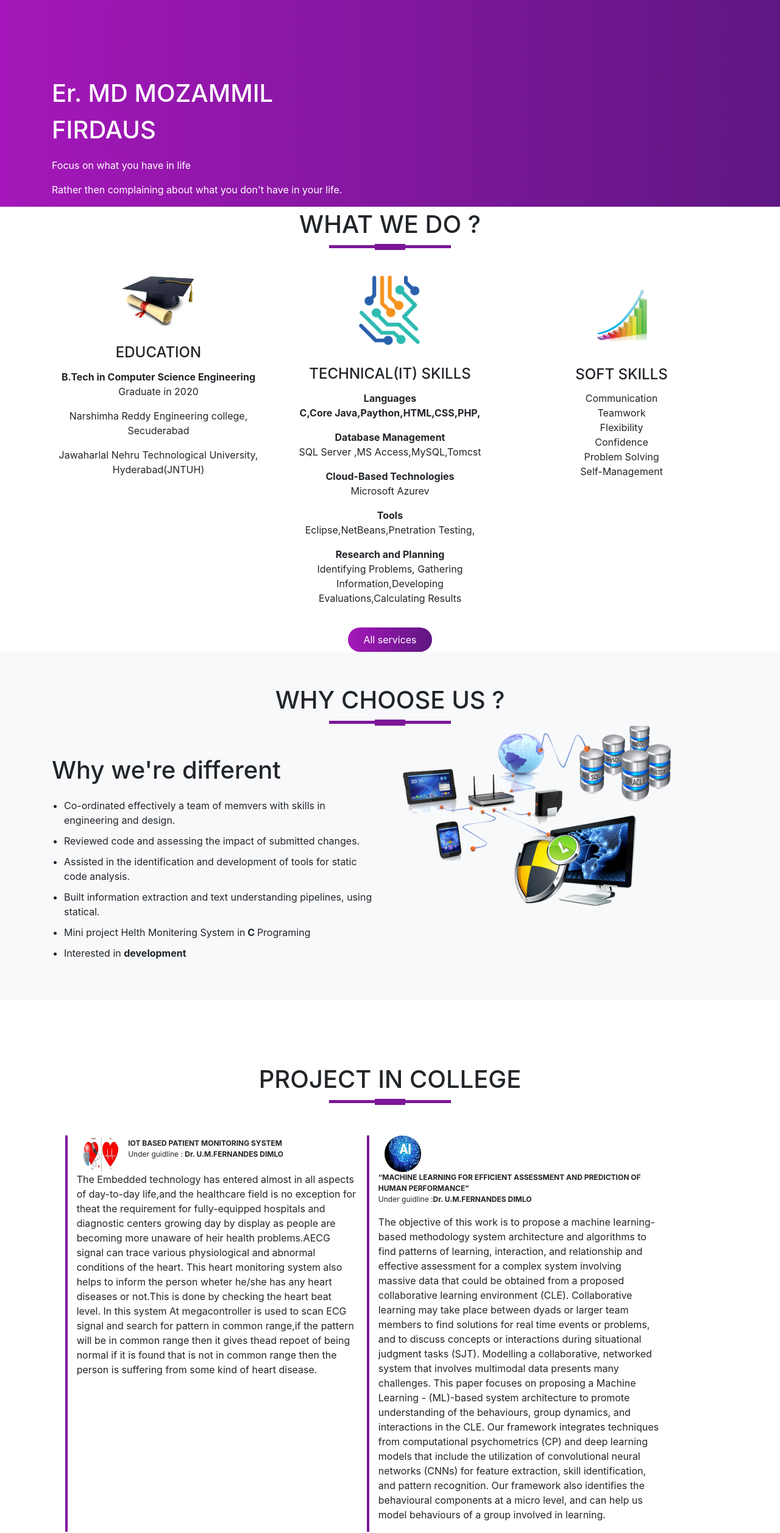
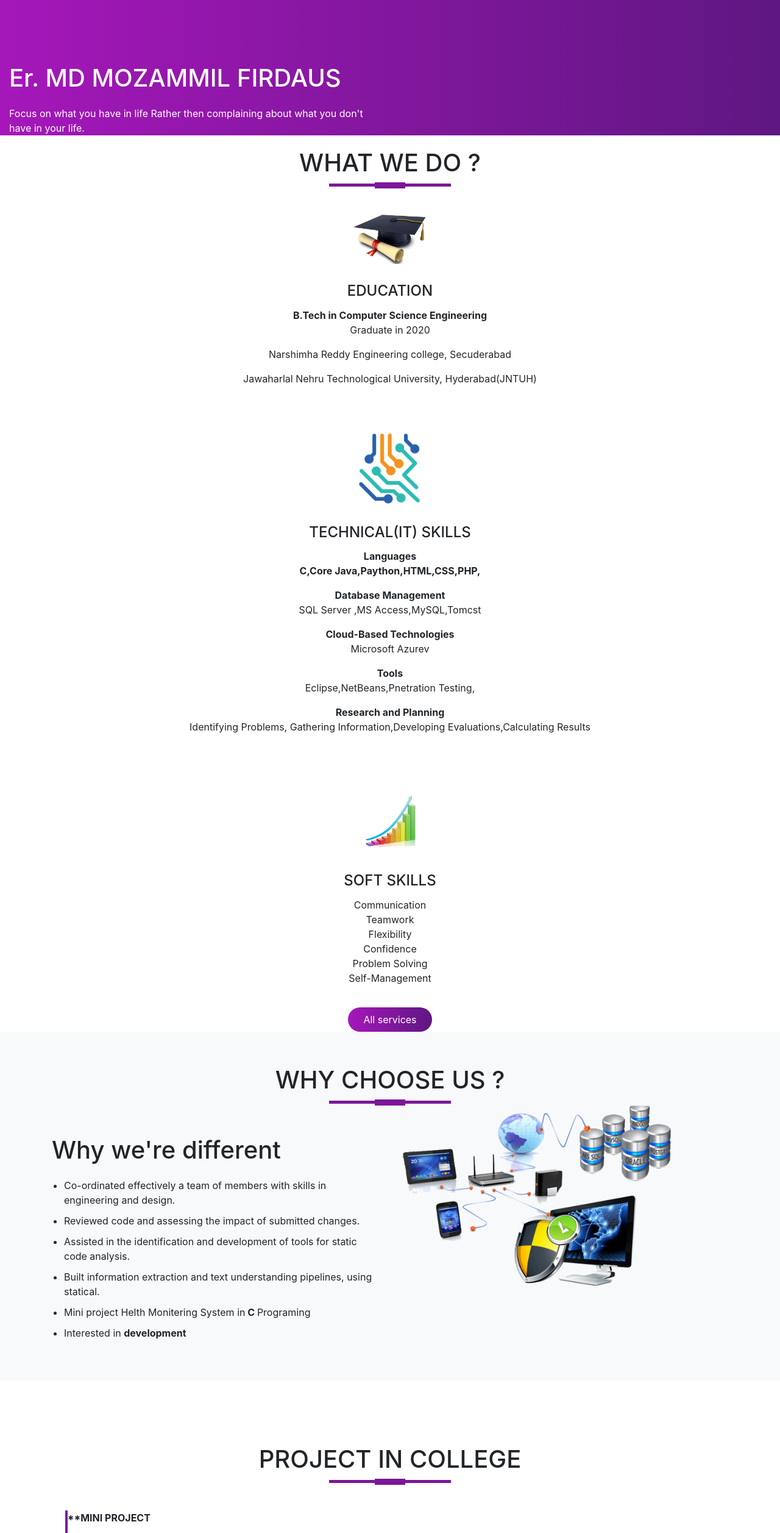
Before and after one commit to mozammilfirdaus/egcoding, a plain HTML site: page index.html in a window 1280 px wide. Shown: the part 68-2582 px from the top of the page at 61% size. Drawn offline with nearby package versions, Linux system fonts and the light colour scheme.

Commit message:
update the my site
i want to update

```diff
--- a/index.html
+++ b/index.html
@@ -14,7 +14,7 @@
   <body>
     <section id="nav-bar">
       <nav class="navbar navbar-expand-lg navbar-light bg-light">
-          <a class="navbar-brand" href="#"><img src="images/logo.png"></a>
+
             <button class="navbar-toggler" type="button" data-toggle="collapse" data-target="#navbarNav" aria-controls="navbarNav" aria-expanded="false" aria-label="Toggle navigation">
               <i class="fa fa-bars" aria-hidden="true"></i>
             </button>
@@ -38,38 +38,33 @@
                 </li>
               </ul>
             </div>
-          </nav>
+          </div>
+        </div>
+   </nav>
+</section>
 
-    </section>
 <!-----------------banneer section----------------->
 
 <section id="banner">
-  <div class="container">
-    <div class="row">
+  <div class="">
       <div class="col-md-6">
         <p class="promo-title">Er. MD MOZAMMIL FIRDAUS</p>
-        <p class=""> Focus on what you have in life </p>
-        <p>Rather then complaining about what you don't have in your life.</p>
-
-      </div>
-            <!--   <div class="col-md-6 text-center">
-                  <img src="images/photo.jpg" class="img-fluid">
-
-                </div>   -->
+        <p class="p1"> Focus on what you have in life
+                      Rather then complaining about what
+                      you don't have in your life.</p>
     </div>
 
   </div>
-        <!--<img src="images/wave1.png" class="bottom-img" >-->
 
 </section>
 
 <!------------------services section---------------->
 
 <section id="services">
-  <div class="container text-center">
+  <div class="container-md-5 text-center">
     <h1 class="title">WHAT WE DO ?</h1>
-    <div class="row text-center ">
-      <div class="col-md-4 services">
+    <div class="row-md-5 text-center ">
+      <div class="services">
         <img src="images/Education.png" class="services-img">
         <h4>Education</h4>
         <p><b>B.Tech in Computer Science Engineering </b><br>Graduate in 2020</p>
@@ -78,7 +73,7 @@
 
       </div>
 
-      <div class="col-md-4 services">
+      <div class="services">
         <img src="images/Technical.png" class="services-img">
         <h4>Technical(IT) skills</h4>
         <p><b>Languages<br>C,Core Java,Paython,HTML,CSS,PHP,</b></p>
@@ -89,7 +84,7 @@
 
       </div>
 
-      <div class="col-md-4 services">
+      <div class="services">
         <img src="images/Soft.png" class="services-img">
         <h4>Soft skills</h4>
         <p>Communication <br>Teamwork<br>Flexibility<br>Confidence <br>Problem Solving <br>Self-Management </p>
@@ -110,7 +105,7 @@
       <div class="col-md-6 about-us">
         <p class="about-title">Why we're different</p>
           <ul>
-            <li>Co-ordinated effectively a team of memvers with skills in engineering and design.</li>
+            <li>Co-ordinated effectively a team of members with skills in engineering and design.</li>
             <li>Reviewed code and assessing the impact of submitted changes.</li>
             <li>Assisted in the identification and development of tools for static code analysis.</li>
             <li>Built information extraction and text understanding pipelines, using statical.</li>
@@ -130,14 +125,15 @@
 
 <!---------------testimonial----------------->
 <section id ="testimonials">
-  <div class="container">
+  <div class="container-md-5">
     <h1 class="title text-center">PROJECT IN COLLEGE</h1>
   </div>
-  <div class="row offset-1">    <!----- ofset use to aligne at ceter total grid--->
-    <div class="col-md-5 testimonials">
-              <img src="images/health.jpg" >
+  <div class="row-md-5 ">    <!----- ofset use to aligne at ceter total grid--->
+    <div class="row-md-5 offset-1 testimonials">
+      <p><b>**MINI PROJECT</b></p>
+        <img src="images/health.jpg" >
         <p class="user-details"><b>IOT BASED PATIENT MONITORING SYSTEM</b><br>Under guidline : <b>Dr. U.M.FERNANDES DIMLO</b></p>
-        <p>The Embedded technology has entered almost in all aspects of day-to-day life,and the healthcare field is no exception for theat the
+        <p class="p1">The Embedded technology has entered almost in all aspects of day-to-day life,and the healthcare field is no exception for theat the
           requirement for fully-equipped hospitals and diagnostic centers growing day by display
         as people are becoming more unaware of heir health problems.AECG signal can trace various physiological and abnormal conditions of the heart.
         This heart monitoring system also helps to inform the person wheter he/she has any heart diseases or not.This is done by checking the heart beat level.
@@ -145,11 +141,12 @@
         repoet of being normal if it is found that is not in common range then the person is suffering from some kind of heart disease.</p>
     </div>
 
-    <div class="col-md-5 testimonials">
+    <div class="row-md-5 offset-1 testimonials">
+      <p><b>**FINAL PROJECT</b></p>
             <img src="images/ML.jpg" >
         <p class="user-details"><b>“MACHINE LEARNING FOR EFFICIENT ASSESSMENT AND PREDICTION OF HUMAN PERFORMANCE”</b><br>Under guidline :<b
           >Dr. U.M.FERNANDES DIMLO </b><br> </p>
-          <p>The objective of this work is to propose a machine learning-based methodology system architecture and algorithms to find patterns of learning,
+          <p class="p1">The objective of this work is to propose a machine learning-based methodology system architecture and algorithms to find patterns of learning,
             interaction, and relationship and effective assessment for a complex system involving massive data that could be obtained from a proposed
             collaborative learning environment (CLE). Collaborative learning may take place between dyads or larger team members to find solutions for
              real time events or problems, and to discuss concepts or interactions during situational judgment tasks (SJT). Modelling a collaborative,
@@ -166,7 +163,7 @@
 <!-----------------social Media section---------------------->
 <section id="social-media">
 <div class="container text-center">
-  <p>FIND US ON SOCIAL MEDIA</p>
+  <p>Looking for Caree</p>
     <div class="social-icon">
       <a href='https://wa.me/9060990996'><img src="images/whatsapp-icon.png"></a>
 
@@ -180,7 +177,7 @@
 <!----footer section--->
 <section id="footer">
   <img src="images/revers-wave.png" class="footer-img" >
-  <div class="container">
+  <div class="container-md-5">
     <div class="row">
       <div class="col-md-4 footer-box">
         <img src="images/logo.png">
```
